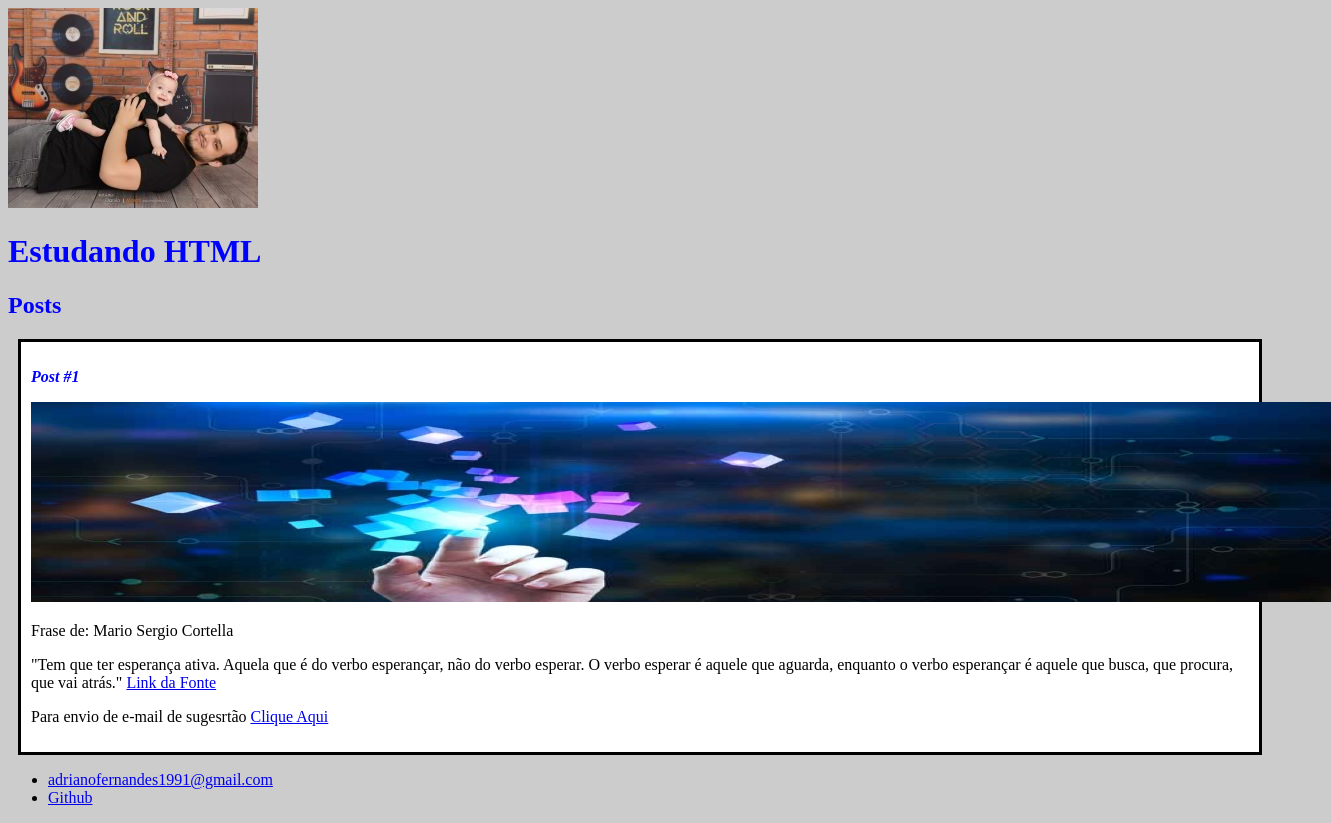
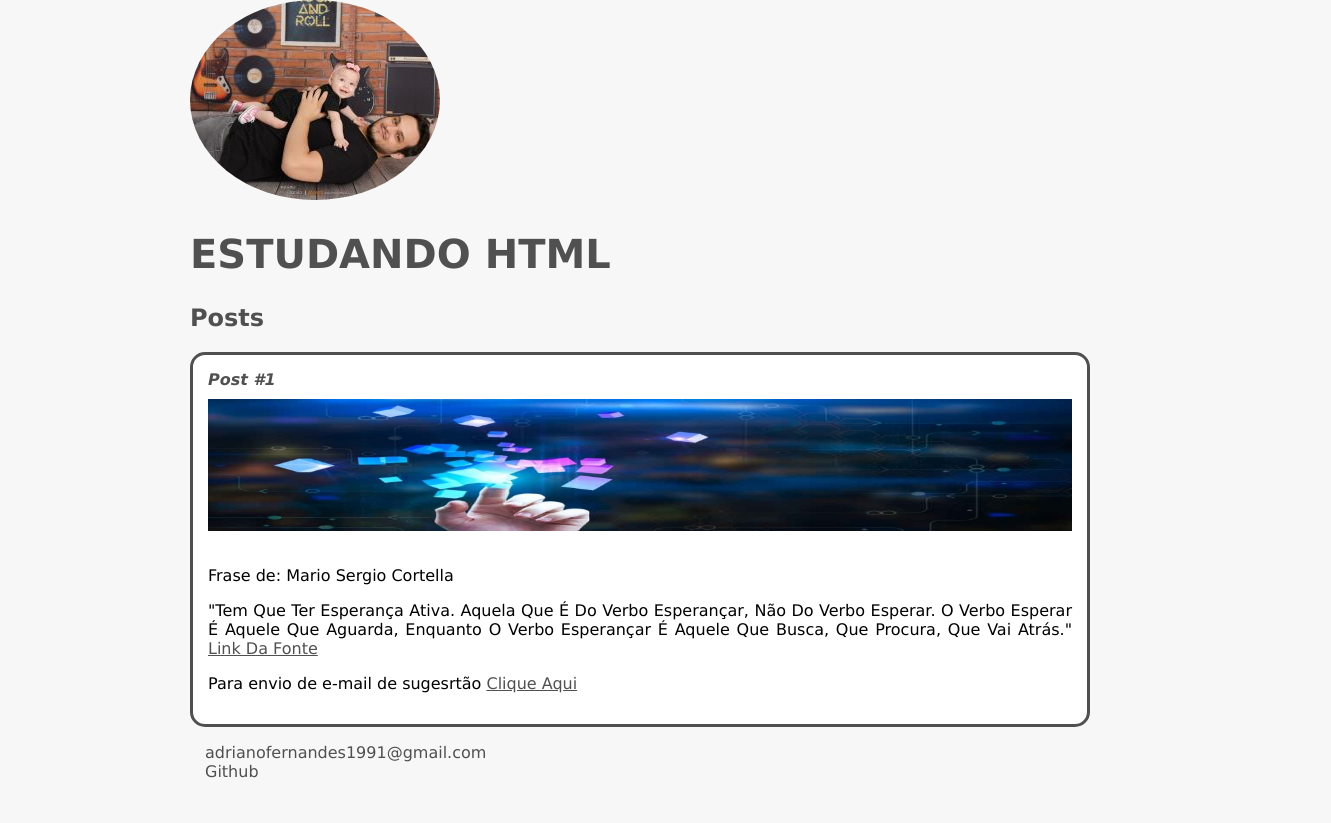
Before and after one commit to Adriano-Fernandes-Alves/Dio-Desafio_Github-Primeiro-Reposit-rio, a plain HTML site: page Introdução HTML 5/index.html in a window 1280 px wide. Shown: the whole page, 1331 px wide, since content can reach past the window. After the commit the page ends 800 px from the top, so only its background shows below. Drawn offline with Linux system fonts and the light colour scheme.

Commit message:
Novas melhorias no site com CSS

```diff
--- a/Introdução HTML 5/index.html
+++ b/Introdução HTML 5/index.html
@@ -1,17 +1,19 @@
 <!DOCTYPE html>
 
 <html>
+
 <head>
-<meta charset = "utf-8">
+    <meta charset="utf-8">
     <title>Teste Adriano Site</title>
 
     <link rel="stylesheet" href="style.css">
 </head>
+
 <body>
 
     <header>
 
-<img src = "Adriano.jpeg" alt = "Foto com minha Filha Lara">
+        <img src="Adriano.jpeg" alt="Foto com minha Filha Lara" class="photo">
 
         <h1 id="title"> Estudando HTML</h1>
 
@@ -25,23 +27,24 @@
 
         </header>
 
-<article class = "post">
+        <article class="post">
 
             <header>
 
                 <h3 class="Post_title">Post #1</h3>
 
-<img src = "Exemplo1.jpg" alt = "Imagem de Exemplo">
+                <img src="Exemplo1.jpg" alt="Imagem de Exemplo" class="Post_image">
 
             </header>
 
             <p>Frase de: Mario Sergio Cortella</p>
 
-<p>
+            <p class="post_content">
 
-
-"Tem que ter esperança ativa. Aquela que é do verbo esperançar, não do verbo esperar. O verbo esperar é aquele que aguarda, enquanto o verbo
-esperançar é aquele que busca, que procura, que vai atrás."  <a href =  "https://www.pensador.com/frases_geniais_mario_sergio_cortella" target = "_blank">
+                "Tem que ter esperança ativa. Aquela que é do verbo esperançar, não do verbo esperar. O verbo esperar é
+                aquele que aguarda, enquanto o verbo
+                esperançar é aquele que busca, que procura, que vai atrás." <a
+                    href="https://www.pensador.com/frases_geniais_mario_sergio_cortella" target="_blank">
                     Link da Fonte</a>
 
 
@@ -50,7 +53,8 @@ Link da Fonte</a>
 
             <p>
 
-Para envio de e-mail de sugesrtão <a href = "mailto: adrianofernandes1991@gmail.com" target = "_blank">Clique Aqui<a/>
+                Para envio de e-mail de sugesrtão <a href="mailto: adrianofernandes1991@gmail.com"
+                    target="_blank">Clique Aqui<a />
 
 
             </p>
@@ -60,17 +64,17 @@ Para envio de e-mail de sugesrtão <a href = "mailto: adrianofernandes1991@gmail
     </section>
 
     <footer>
-<ul>
+        <ul class="contacts_list">
 
             <li>
 
-<a href = "mailto: adrianofernandes1991@gmail.com" target = "_blank">adrianofernandes1991@gmail.com<a/>
+                <a href="mailto: adrianofernandes1991@gmail.com" target="_blank">adrianofernandes1991@gmail.com<a />
 
             </li>
 
             <li>
 
-<a href = "https://github.com/Adriano-Fernandes-Alves" target = "_blank">Github<a/>
+                <a href="https://github.com/Adriano-Fernandes-Alves" target="_blank">Github<a />
 
             </li>
 
@@ -79,4 +83,5 @@ Para envio de e-mail de sugesrtão <a href = "mailto: adrianofernandes1991@gmail
 
     </footer>
 </body>
+
 </html>
--- a/Introdução HTML 5/style.css
+++ b/Introdução HTML 5/style.css
@@ -1,21 +1,62 @@
 body {
-    background: #ccc;
+    background: #f7f7f7;
+    font-family: verdana;
+    max-width: 900px;
+    margin: auto;
 }
 
-#title, .subtitle, .Post_title {
-    color: blue;
+.photo {
+    border: #505050;
+    border-radius: 50%;
 }
 
+#title,
+.subtitle,
+.Post_title {
+    color: #505050;
+}
 
+#title {
+    font-size: 40px;
+    text-transform: uppercase;
+}
+
+a{
+    color: #505050;
+}
 
 .Post_title {
     font-size: 16px;
     font-style: italic;
-    }
+    margin: 0;
+    margin-bottom: 10px;
+}
 
-.post{
+.post {
     background: #fff;
-    padding: 10px;
-    border: 3px solid #000;
-    margin: 10px;
+    padding: 15px;
+    border: 3px solid #505050;
+    margin-bottom: 15px;
+    border-radius: 15px;
 }
+
+.post_content {
+    margin: 0;
+    margin-bottom: 15px;
+    text-transform: capitalize;
+    text-align: justify;
+}
+
+.Post_image {
+    margin-bottom: 15px;
+    width: 100%;
+}
+
+.contacts_list{
+    list-style-type: none;
+    padding-left: 15px;
+}
+
+.contacts_list li a {
+    text-decoration: none;
+}
```
Lines whose indentation alone changed are shown as unchanged.
